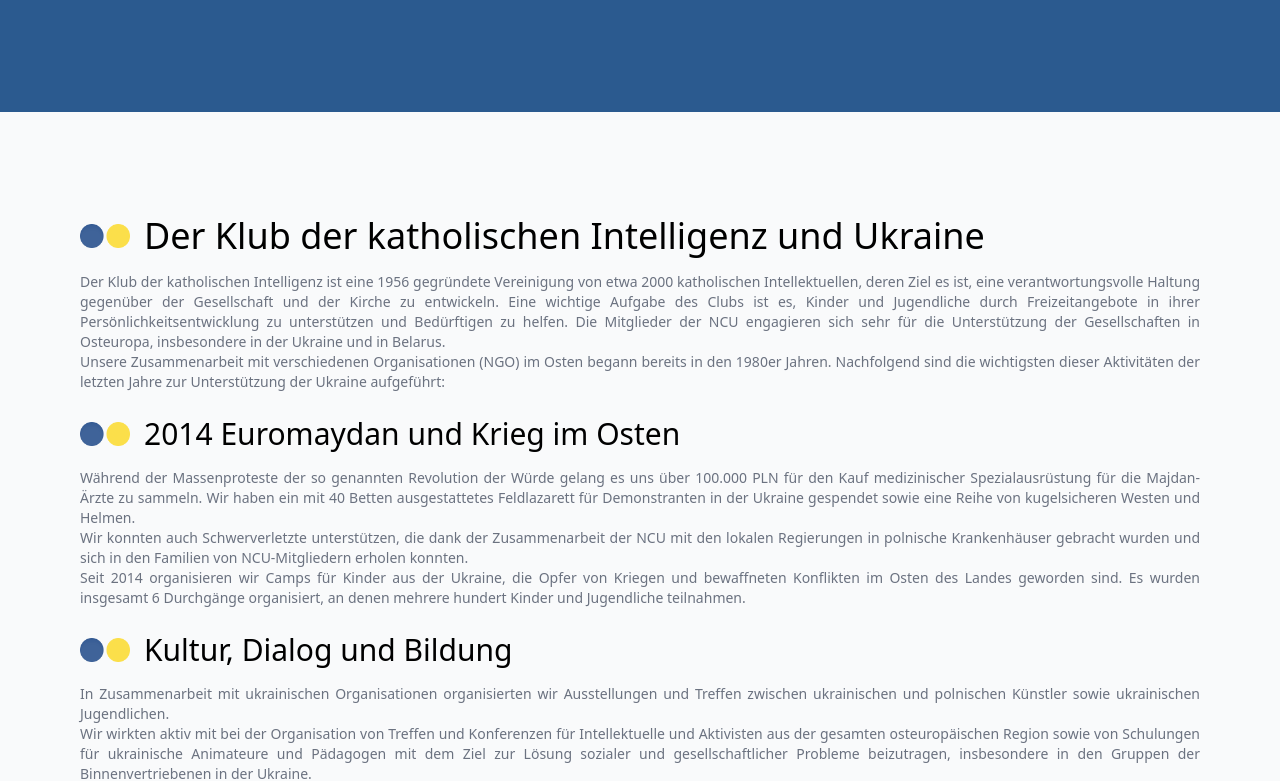
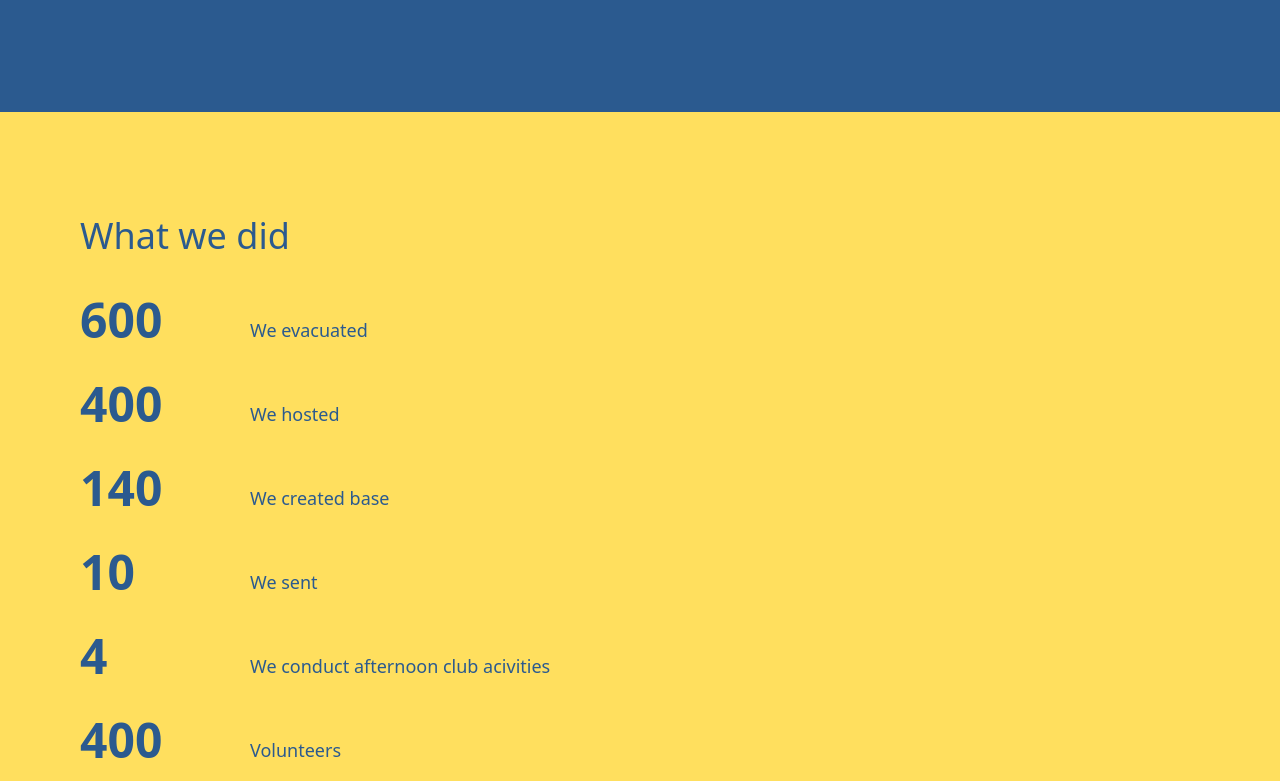
Before and after one commit to kik-waw/donate.kik.waw.pl, a Next.js app: page /de in a window 1280 px wide. Shown: the part 1260-2041 px from the top of the page. Built offline with nearby package versions, Linux system fonts and the light colour scheme.

Commit message:
Added counters

```diff
--- a/components/Content.tsx
+++ b/components/Content.tsx
@@ -1,9 +1,5 @@
 import React from "react";
 import { ReactMarkdown } from "react-markdown/lib/react-markdown";
-
-export type ContentProps = {
-    content: string;
-}
 
 const Content: React.FC<{ children: string }> = ({ children }) => (
     <div className="w-full bg-gray-50">
--- /dev/null
+++ b/components/Counter.tsx
@@ -0,0 +1,20 @@
+import { children } from "cheerio/lib/api/traversing";
+import React from "react";
+import CountUp from 'react-countup';
+
+export type CounterType = {
+    number: number
+}
+
+const Counter: React.FC<CounterType> = ({ children, number  }) => {
+    return (
+        <div className="counter">
+            <span>
+                <CountUp end={number} duration={2} />
+            </span>
+            <p>{children}</p>
+        </div>
+    )
+}
+
+export default Counter;
--- /dev/null
+++ b/components/Counters.tsx
@@ -0,0 +1,24 @@
+import React from "react";
+import Counter from "./Counter";
+import { useTranslation } from "./i18n";
+
+const Counters: React.FC = () => {
+    const {t} = useTranslation();
+    return (
+        <div className="w-full bg-specialyellow text-grayblue" id="content">
+            <section className="container text-white about">
+                <div>
+                    <h2 className="text-grayblue pb-4">{t('What we did')}</h2>
+                    <Counter number={600}>{t('We evacuated')}</Counter>
+                    <Counter number={400}>{t('We hosted')}</Counter>
+                    <Counter number={140}>{t('We created base')}</Counter>
+                    <Counter number={10}>{t('We sent')}</Counter>
+                    <Counter number={4}>{t('We conduct afternoon club acivities')}</Counter>
+                    <Counter number={400}>{t('Volunteers')}</Counter>
+                </div>
+            </section>
+        </div>
+    );
+}
+
+export default Counters;
--- a/components/Page.tsx
+++ b/components/Page.tsx
@@ -7,16 +7,16 @@ import About from './About';
 import Content from './Content';
 import BankTransfer from './BankTransfer';
 import {TranslationContext} from "./i18n";
+import Counters from './Counters';
 
 export type PageProps = {
-    facebookPosts: string[];
     bottomText: string;
     topText: string;
     aboutText: string;
     translations: Record<string, string>;
 };
 
-const Page: React.FC<PageProps> = ({ facebookPosts, bottomText, topText,  aboutText, translations }) => {
+const Page: React.FC<PageProps> = ({ bottomText, topText,  aboutText, translations }) => {
     const t = (key: string): string => translations[key] || key;
 
     return (
@@ -33,6 +33,7 @@ const Page: React.FC<PageProps> = ({ facebookPosts, bottomText, topText,  aboutT
             <main className="flex w-full flex-1 flex-col items-center justify-center text-center">
                 <PaymentCallToAction>{topText}</PaymentCallToAction>
                 <About>{aboutText}</About>
+                <Counters />
                 <Content>{bottomText}</Content>
                 <BankTransfer />
             </main>
--- a/components/styles.css
+++ b/components/styles.css
@@ -40,6 +40,20 @@
 }
 .content {
     @apply text-justify
+}
+
+.counter {
+    @apply flex items-center flex-col md:flex-row py-2
+}
+.counter > span {
+    @apply text-5xl pb-5 pr-5 text-grayblue font-bold
+}
+.counter > span > span {
+    width: 150px;
+    display: block;
+}
+.counter > p {
+    @apply text-grayblue text-lg
 }
 
 p {
--- a/package.json
+++ b/package.json
@@ -15,6 +15,7 @@
     "next": "latest",
     "node-fetch": "^3.2.1",
     "react": "^17.0.2",
+    "react-countup": "^6.1.1",
     "react-dom": "^17.0.2",
     "react-icons": "^4.3.1",
     "react-markdown": "^8.0.0"
```
Also changed, not shown: content/strings.pl.json (+8 -1 lines), 2 other files (tests, documents, lock files or other folders).
